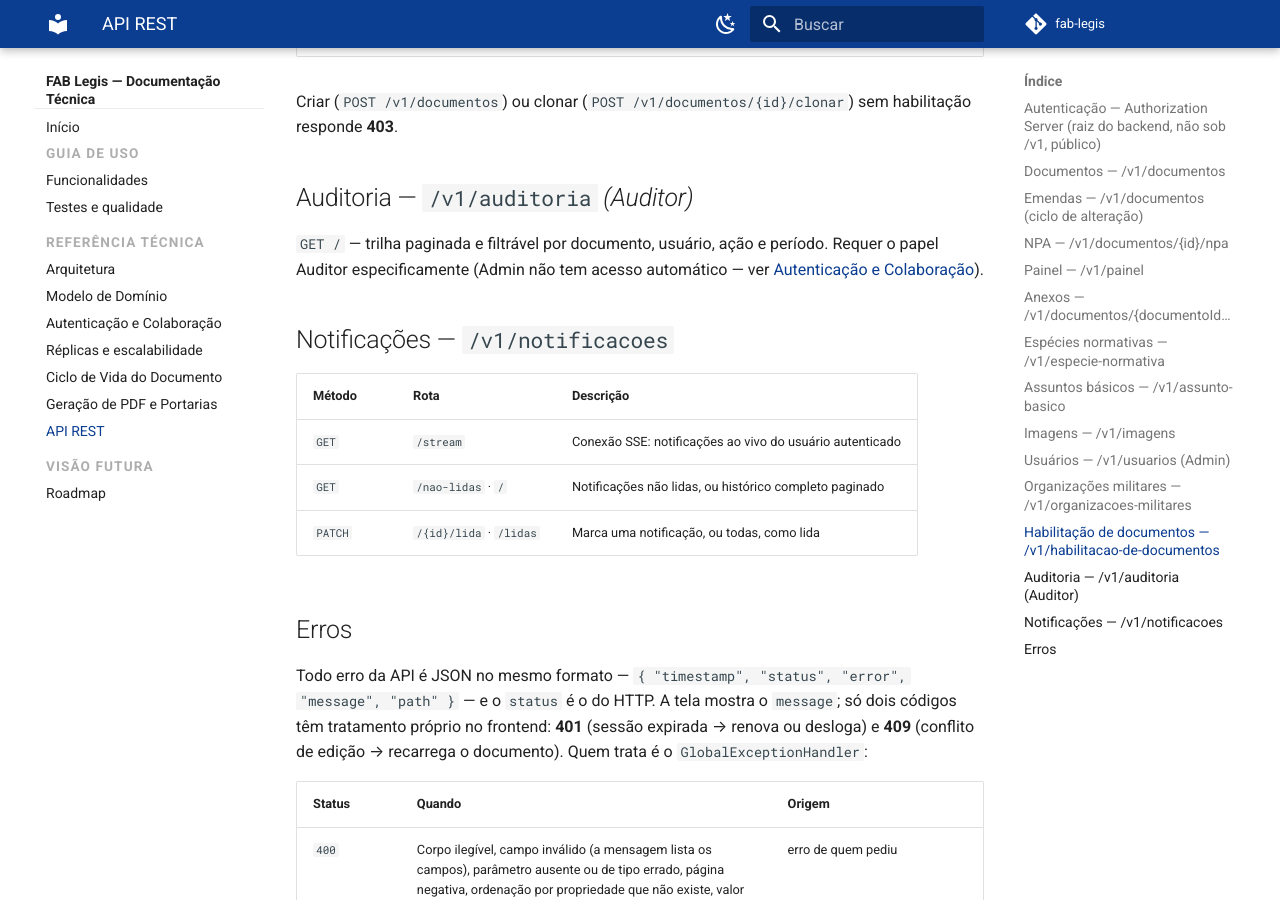
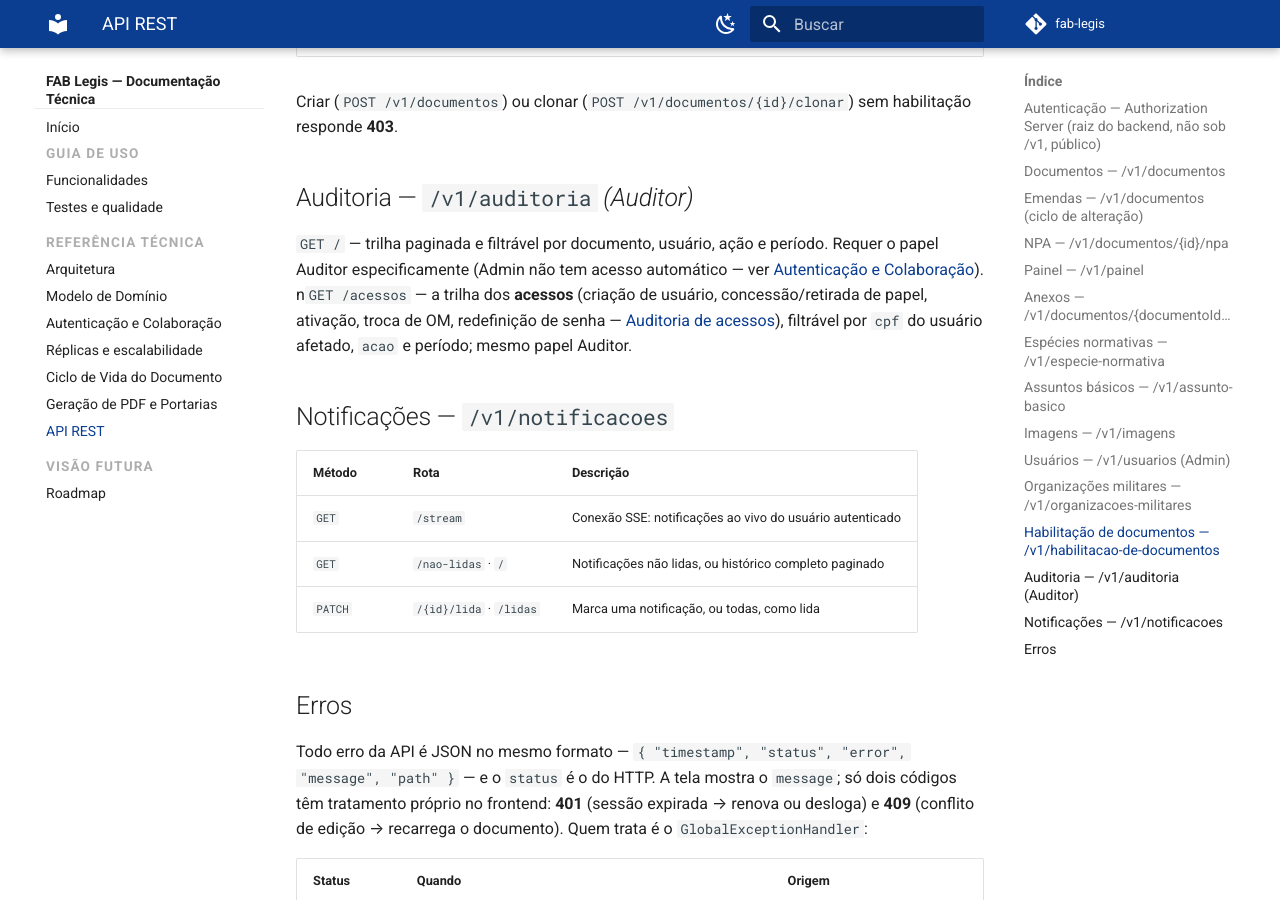
Before and after one commit to danielchipolesch/fab-legis, an MkDocs documentation site: the page built from docs/api-rest.md, in a window 1280 px wide and 900 px high, scrolled down 7337 px. Built offline with MkDocs 1.6.1 and Material for MkDocs 9.7.7, drawn with Linux system fonts in a browser that asks for light colours; comment, search, counter and statistics services are not loaded.

Commit message:
docs: endpoint de auditoria de acessos

```diff
--- a/docs/api-rest.md
+++ b/docs/api-rest.md
@@ -148,6 +148,7 @@ Criar (`POST /v1/documentos`) ou clonar (`POST /v1/documentos/{id}/clonar`) sem
 ## Auditoria — `/v1/auditoria` *(Auditor)*
 
 `GET /` — trilha paginada e filtrável por documento, usuário, ação e período. Requer o papel Auditor especificamente (Admin não tem acesso automático — ver [Autenticação e Colaboração](autenticacao.md)).
+n`GET /acessos` — a trilha dos **acessos** (criação de usuário, concessão/retirada de papel, ativação, troca de OM, redefinição de senha — [Auditoria de acessos](autenticacao.md#auditoria-de-acessos)), filtrável por `cpf` do usuário afetado, `acao` e período; mesmo papel Auditor.
 
 ## Notificações — `/v1/notificacoes`
 
```
